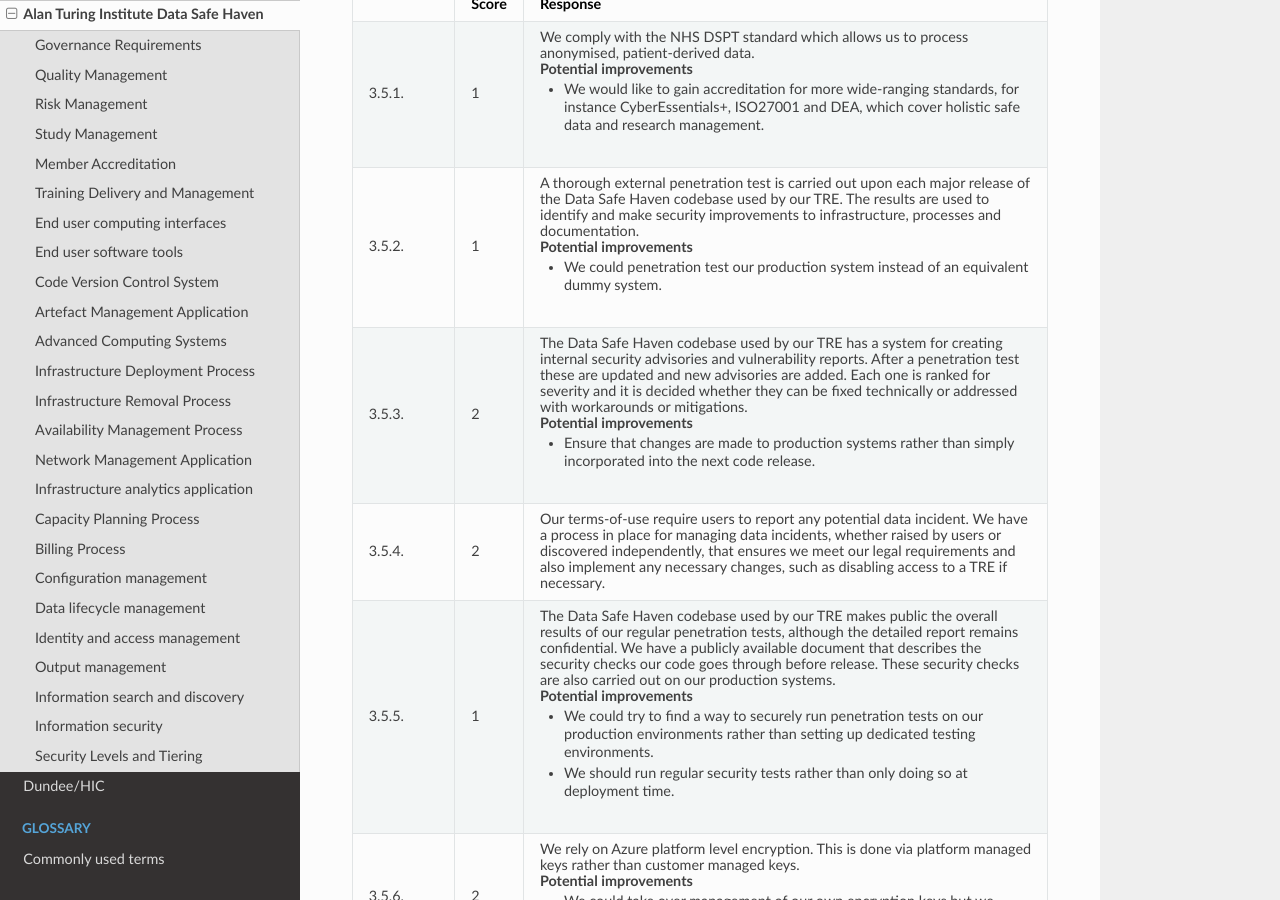
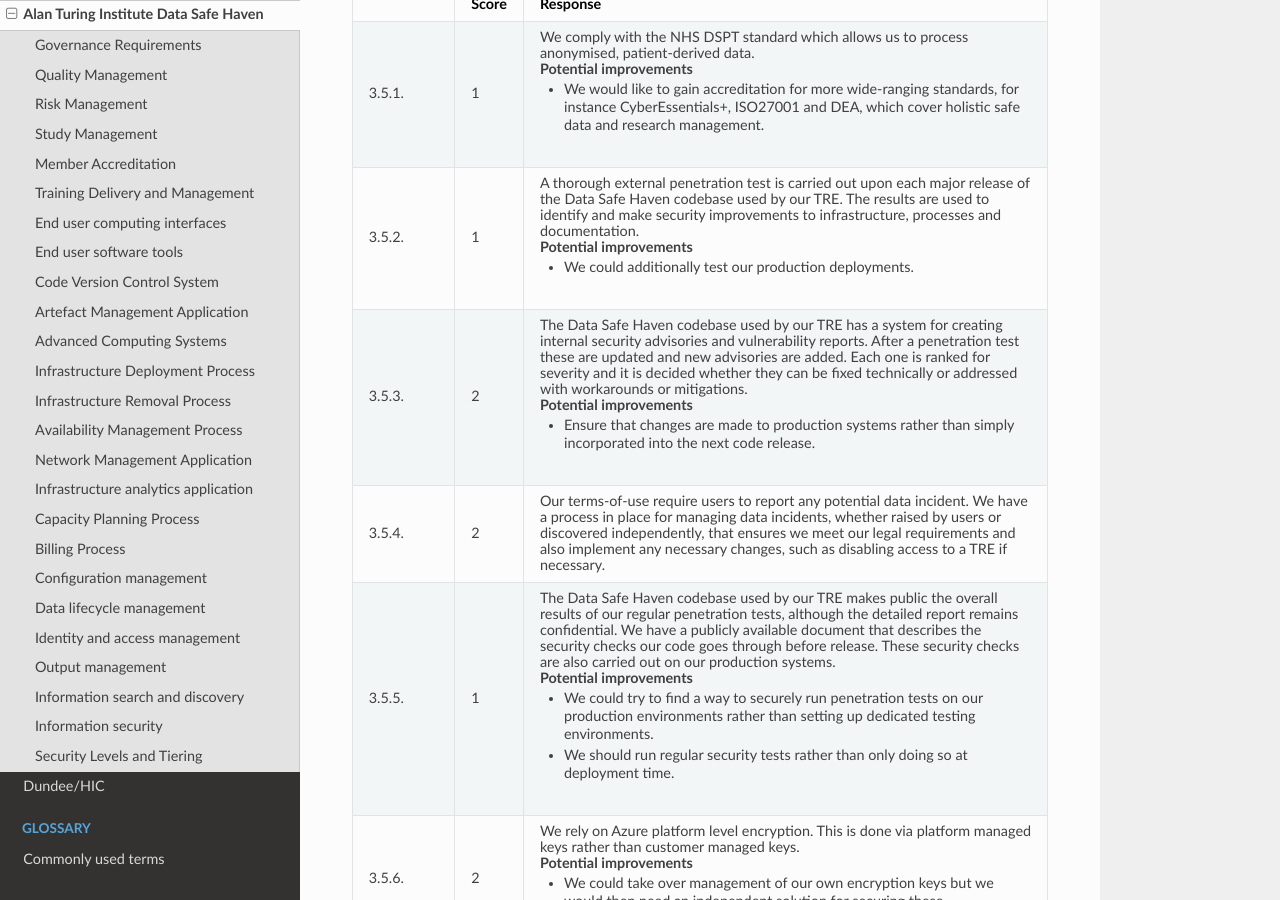
Before and after one commit to sa-tre/satre-specification, a Sphinx documentation site: the page built from docs/source/evaluations/alan_turing_institute.md, in a window 1280 px wide and 900 px high, scrolled down 18292 px. Built offline with Sphinx 7.4.7 and the Read the Docs theme 2.0.0, drawn with Linux system fonts in a browser that asks for light colours.

Commit message:
Simplify statement

```diff
--- a/docs/source/evaluations/alan_turing_institute.md
+++ b/docs/source/evaluations/alan_turing_institute.md
@@ -920,7 +920,7 @@
   - A thorough external penetration test is carried out upon each major release of the Data Safe Haven codebase used by our TRE.
     The results are used to identify and make security improvements to infrastructure, processes and documentation.
     #### Potential improvements
-    - We could penetration test our production system instead of an equivalent dummy system.
+    - We could additionally test our production deployments.
 * - 3.5.3.
   - 2
   - The Data Safe Haven codebase used by our TRE has a system for creating internal security advisories and vulnerability reports.
```
